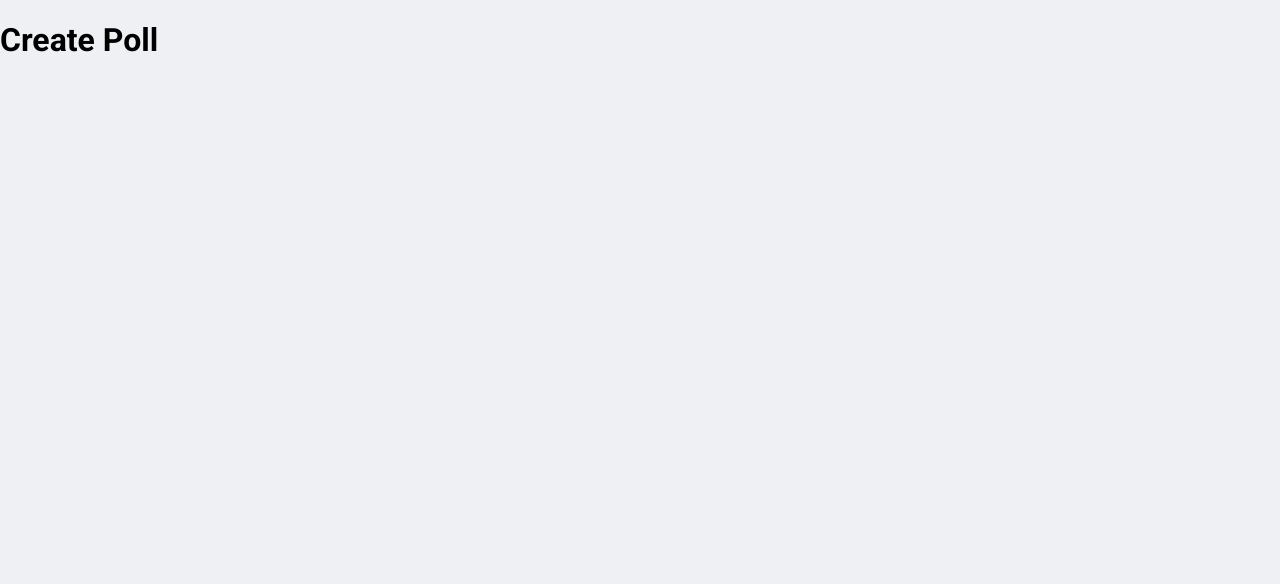
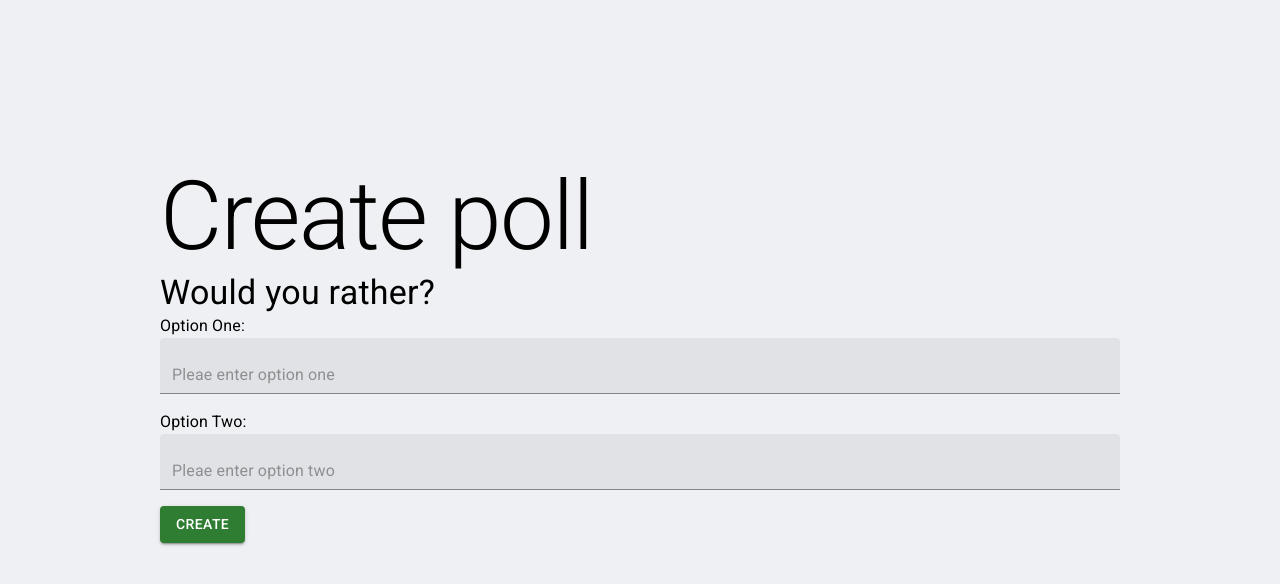
Before and after one commit to jshsmth/employee-poll-app, a React (Create React App) app: page /add in a window 1280 px wide. Shown: the top 584 px of the page. Built offline with nearby package versions, Linux system fonts and the light colour scheme.

Commit message:
create poll underway

```diff
--- a/package.json
+++ b/package.json
@@ -12,6 +12,7 @@
     "lodash": "^4.17.21",
     "react": "^18.2.0",
     "react-dom": "^18.2.0",
+    "react-hook-form": "^7.33.1",
     "react-icons": "^4.4.0",
     "react-redux": "^8.0.2",
     "react-redux-loading-bar": "^5.0.4",
--- a/src/components/CreatePoll.js
+++ b/src/components/CreatePoll.js
@@ -1,14 +1,87 @@
 import React from "react";
 import Nav from "./Nav";
-import { useSelector } from "react-redux";
+import { useSelector, useDispatch } from "react-redux";
+import { useForm } from "react-hook-form";
+import FilledInput from "@mui/material/FilledInput";
+import FormControl from "@mui/material/FormControl";
+import Button from "@mui/material/Button";
+import Box from "@mui/material/Box";
+import { Typography } from "@mui/material";
+import { useNavigate } from "react-router-dom";
+import { _saveQuestion } from "../store/_DATA";
+import { addQuestions } from "../store/questionSlice";
 
-function CreatePoll(props) {
-  const userLoggedIn = useSelector((state) => state.users.userLoggedIn);
+function CreatePoll() {
+  const userLoggedIn = useSelector((state) => state.users?.userLoggedIn?.id);
+  const [currentUser, setCurrentUser] = React.useState(userLoggedIn);
+  const dispatch = useDispatch();
+  // const questions = useSelector((state) => state.questions);
+  const { register, handleSubmit } = useForm();
+  let navigate = useNavigate();
+  ////////////////////////////////////////////////////////////
+
+  const handleCreatePoll = async (question) => {
+    const response = await _saveQuestion({
+      optionOneText: question.optionOneText,
+      optionTwoText: question.optionTwoText,
+      author: currentUser,
+    });
+    dispatch(addQuestions(response));
+    navigate("/");
+  };
 
   return (
     <div>
-      {userLoggedIn && <Nav />}
-      <h1>Create Poll</h1>
+      {currentUser && <Nav />}
+      <Box
+        sx={{
+          margin: "10rem",
+        }}
+      >
+        <form onSubmit={handleSubmit(handleCreatePoll)}>
+          <Typography variant="h1">Create poll</Typography>
+          <Typography variant="h4">Would you rather?</Typography>
+          <FormControl
+            variant="filled"
+            sx={{
+              width: "100%",
+            }}
+          >
+            <Typography>Option One:</Typography>
+            <FilledInput
+              id="component-helper"
+              {...register("optionOneText")}
+              placeholder="Pleae enter option one"
+              sx={{
+                marginBottom: "1rem",
+              }}
+            />
+          </FormControl>
+          <FormControl
+            variant="filled"
+            sx={{
+              width: "100%",
+            }}
+          >
+            <Typography>Option Two:</Typography>
+            <FilledInput
+              id="component-helper"
+              {...register("optionTwoText")}
+              placeholder="Pleae enter option two"
+            />
+          </FormControl>
+          <Button
+            type="submit"
+            variant="contained"
+            color="success"
+            sx={{
+              marginTop: "1rem",
+            }}
+          >
+            Create
+          </Button>
+        </form>
+      </Box>
     </div>
   );
 }
--- a/src/components/Dashboard.js
+++ b/src/components/Dashboard.js
@@ -8,13 +8,10 @@ import AnsweredCard from "./AnsweredCard";
 function Dashboard() {
   const currentUser = useSelector((state) => state.users.userLoggedIn);
 
-  // // const users = useSelector((state) => state.users);
-  // const dispatch = useDispatch();
-  // const currentUserAnswers = currentUser?.answers;
-  // const currentUserQuestions = currentUser?.questions;
-
   return (
     <Box>
+      {currentUser && (
+        <>
           <h1>Welcome, {currentUser?.name}</h1>
           <Typography
             variant="h5"
@@ -42,6 +39,8 @@ function Dashboard() {
             Answered 🎈
           </Typography>
           <AnsweredCard />
+        </>
+      )}
     </Box>
   );
 }
--- a/src/components/Leaderboard.js
+++ b/src/components/Leaderboard.js
@@ -25,8 +25,6 @@ function Leaderboard() {
 
   ////////////////////////////////////
 
-  ////////////////////////////////////
-
   const rows = [
     ...userNames.map((name) => {
       const user = userAccounts[name];
@@ -42,6 +40,7 @@ function Leaderboard() {
   return (
     <div>
       {userLoggedIn && <Nav />}
+      {userLoggedIn && (
         <Container>
           <Box
             sx={{
@@ -71,13 +70,17 @@ function Leaderboard() {
                     .map((row) => (
                       <TableRow
                         key={row?.name}
-                      sx={{ "&:last-child td, &:last-child th": { border: 0 } }}
+                        sx={{
+                          "&:last-child td, &:last-child th": { border: 0 },
+                        }}
                       >
                         <TableCell component="th" scope="row">
                           <Avatar alt="user" src={row?.avatarUrl} />
                         </TableCell>
                         <TableCell align="right">{row?.name}</TableCell>
-                      <TableCell align="right">{row?.questionsMade}</TableCell>
+                        <TableCell align="right">
+                          {row?.questionsMade}
+                        </TableCell>
                         <TableCell align="right">{row?.created}</TableCell>
                         <TableCell align="right">{row?.totalPoints}</TableCell>
                       </TableRow>
@@ -87,6 +90,7 @@ function Leaderboard() {
             </TableContainer>
           </Box>
         </Container>
+      )}
     </div>
   );
 }
--- a/src/store/questionSlice.js
+++ b/src/store/questionSlice.js
@@ -9,6 +9,7 @@ const questionSlice = createSlice({
   initialState,
   reducers: {
     addQuestions: (state, action) => {
+      console.log(action);
       state.value.push(action.payload);
     },
   },
--- a/src/store/userSlice.js
+++ b/src/store/userSlice.js
@@ -15,6 +15,9 @@ const userSlice = createSlice({
     setUser: (state, action) => {
       state.userLoggedIn = action.payload;
     },
+    addQuestion: (state, action) => {
+      state.value.push(action.payload);
+    },
   },
 });
 
```
Also changed, not shown: 1 other file (tests, documents, lock files or other folders). Lines whose indentation alone changed are shown as unchanged.
